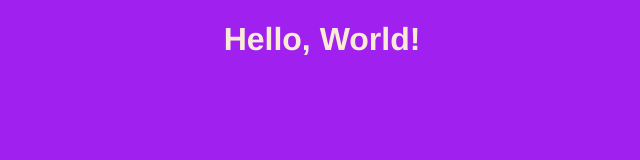
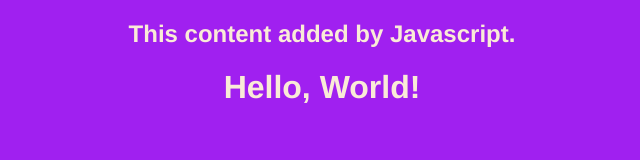
Before and after one commit to tirsalori/my-personal-website, a plain HTML site: page index.html in a window 1280 px wide. Shown: the whole page, without its empty margins (318-958 px from the left). Drawn offline with Linux system fonts and the light colour scheme.

Commit message:
Add script.js and connect to index.html

```diff
--- a/index.html
+++ b/index.html
@@ -5,6 +5,7 @@
         <title>My Personal Website</title>
     </head>
     <body>
+        <script src="./script.js"></script>
         <h1>Hello, World!</h1>
     </body>
 </html>
--- /dev/null
+++ b/script.js
@@ -0,0 +1,4 @@
+const h2 = document.createElement("h2");
+h2.textContent = "This content added by Javascript.";
+
+document.querySelector("body").appendChild(h2);
```
